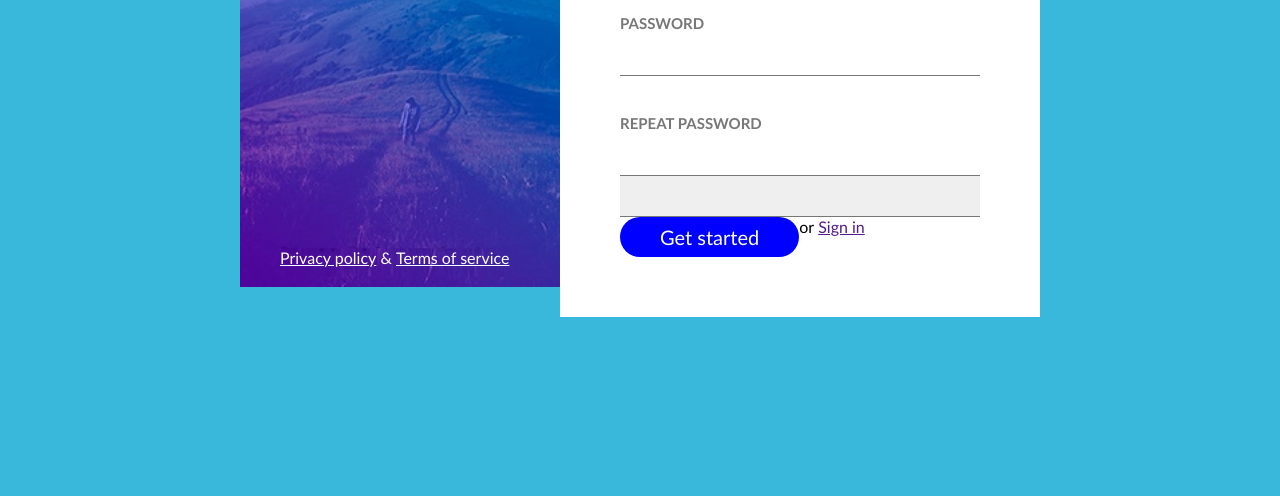
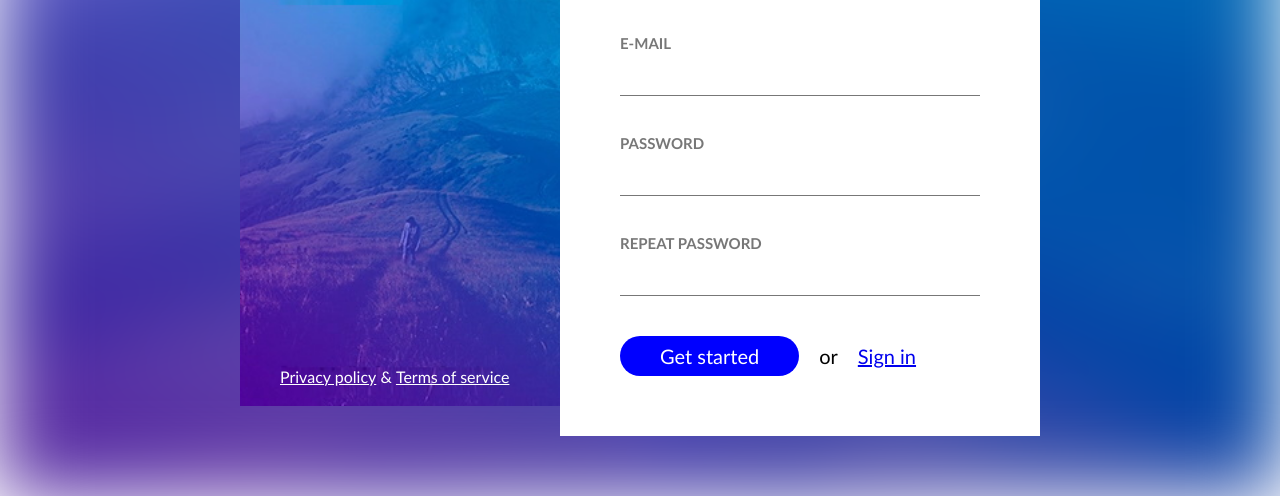
Before and after one commit to Edvardas1989/4-Sign-up, a plain HTML site: page index.html in a window 1280 px wide. Shown: the part 304-800 px from the top of the page. Drawn offline with Linux system fonts and the light colour scheme.

Commit message:
Background image with blur filter

```diff
--- a/css/custom.css
+++ b/css/custom.css
@@ -1,12 +1,25 @@
 body {
-background-color: #3AB8DB;
 }
+    .background {
+        display: inline-block;
+        width: 100%;
+        height: 100vh;
+        /* vh-darbines teritorijos aukstis */
+        background-image: url(../img/kalnas.jpg);
+        background-repeat: no-repeat;
+        background-size: cover;
+        background-position: center;
+        filter: blur(40px);
+    }
     main {
         display: inline-block;
         width: 800px;
         margin-top: 60px;
-        margin-left: calc(50% - 400px);
-        position: relative;
+        /* margin-left: calc(50% - 400px); */
+        position: absolute;
+        top: 50%;
+        left: 50%;
+        transform: translate(-50%, -50%);
     }
         .left-column {
             display: inline-block;
--- a/index.html
+++ b/index.html
@@ -13,6 +13,7 @@
 </head>
 
 <body>
+    <div class="background"></div>
    <main>
        <div class="left-column">
            <h1>Sign up</h1>
@@ -41,11 +42,11 @@
                  <label for="re_pass">Repeat password</label>
                  <input id="re_pass" type="password" required>
                 </div>
-                <div>
-                    <input type="submit" value="">
+                <div class="form-row">
+                    <!-- <input type="submit" value="Get started"> -->
                     <div class="btn">Get started</div>
                     <span>or</span>
-                    <a href="">Sign in</a>
+                    <a href="#">Sign in</a>
                 </div>
            </form>
        </div>
```
